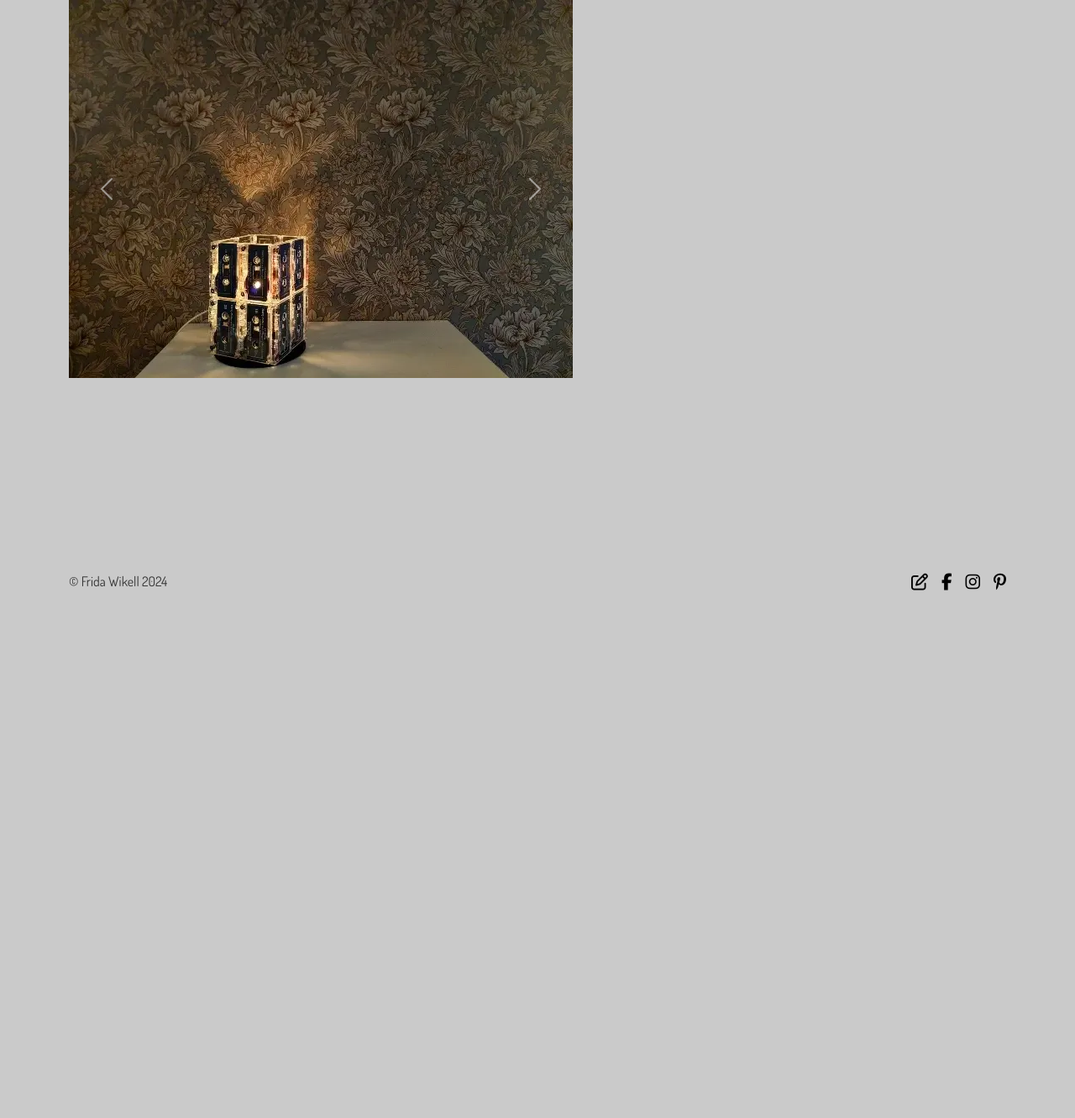
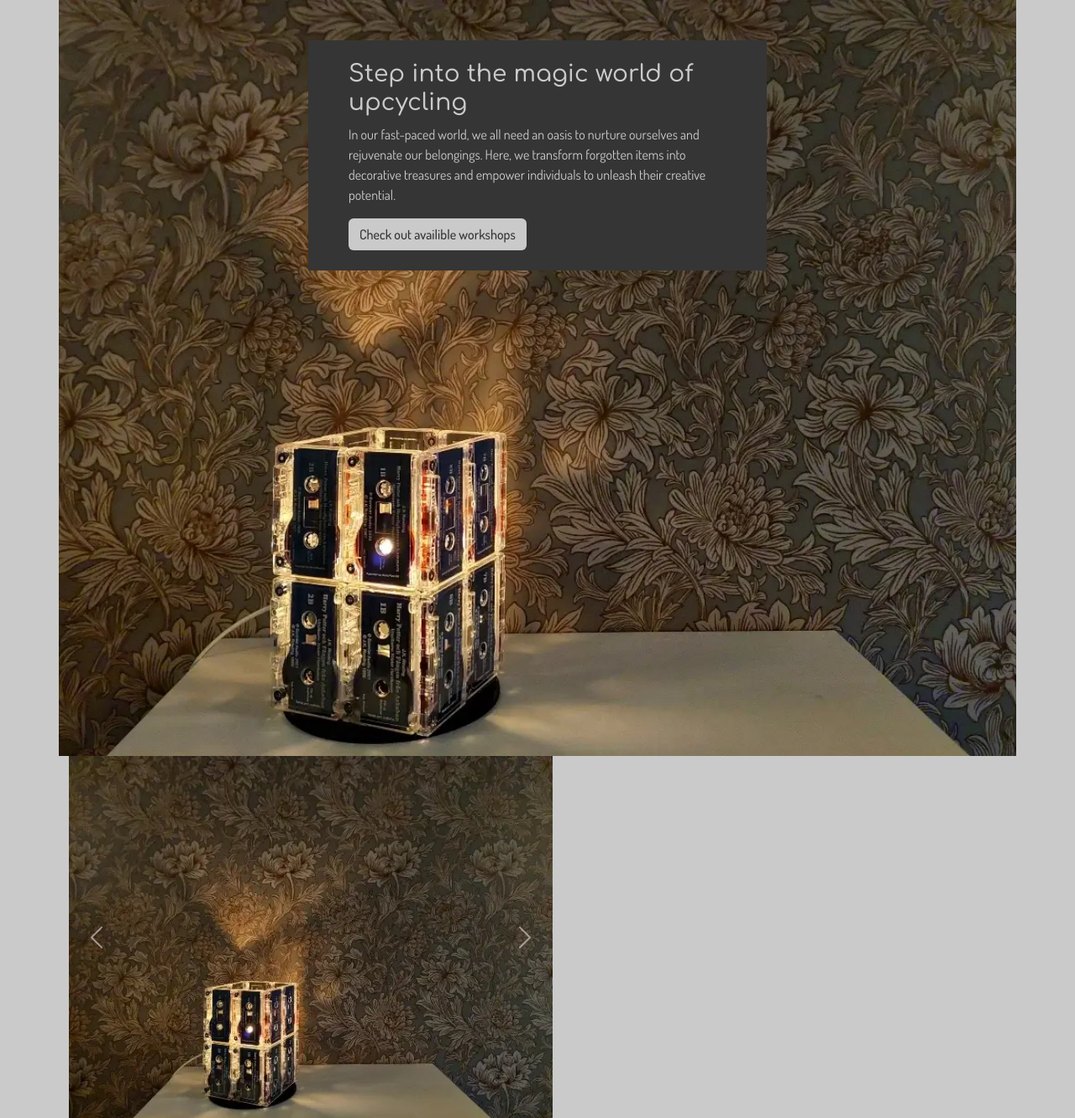
Before and after one commit to FridaWikell/frisa-booking, a Django app: page / in a window 1280 px wide. Shown: the part 72-1403 px from the top of the page at 84% size. Before the commit the page ends 775 px from the top, so only its background shows below. Run offline with Django 4.2, Linux system fonts and the light colour scheme; some libraries are stand-ins or nearby versions.

Commit message:
Add: Hero image at index page

```diff
--- a/static/css/style.css
+++ b/static/css/style.css
@@ -26,8 +26,22 @@ a {
 }
 
 /* Images */
-.logo-img {
-    width: 90px;
+
+.hero-img {
+    background: url('../img/hero-image.webp') center center/cover;
+    min-height: 900px;
+}
+
+.small-img {
+    padding-top: 12px;
+}
+
+.first-img {
+    padding-right: 6px;
+}
+
+.second-img {
+    padding-left: 6px;
 }
 
 .start-carousel {
@@ -111,6 +125,15 @@ a {
 }
 
 
+/* Index page */
+.start-div {
+    height: fit-content;
+}
+
+.half-height {
+    height: 50%;
+}
+
 /* About page */
 .custom-form input[type="text"],
 .custom-form input[type="email"],
--- a/templates/index.html
+++ b/templates/index.html
@@ -2,11 +2,20 @@
 {% load static %}
 
 {% block content %}
+<div class="row hero-img">
+        <div class="col-md-6 my-5 mx-auto">
+            <div class="w-100 px-5 py-4 dark-back">
+                <!-- Your content here -->
+                <h3>Step into the magic world of upcycling</h3>
+                    <p>In our fast-paced world, we all need an oasis to nurture ourselves and rejuvenate our belongings.
+                        Here, we transform forgotten items into decorative treasures and empower individuals to unleash their creative potential.</p>
+                    <a href="{% url 'booking' %}" class="btn submit-btn">Check out availible workshops</a>
+            </div>
+        </div>
+    </div>
+
 
 <div class="row">
-
-</div>
-
     <div id="carouselExample" class="carousel slide start-carousel">
         <div class="carousel-inner">
             <div class="carousel-item active">
@@ -70,6 +79,7 @@
             <span class="visually-hidden">Next</span>
         </button>
     </div>
+</div>
 
 
 {% endblock content %}
```
Also changed, not shown: static/img/hero-image.webp (added). Lines whose indentation alone changed are shown as unchanged.
